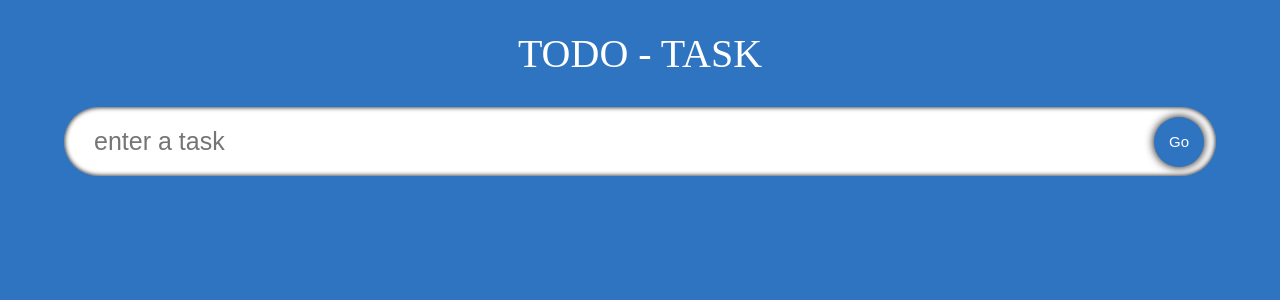
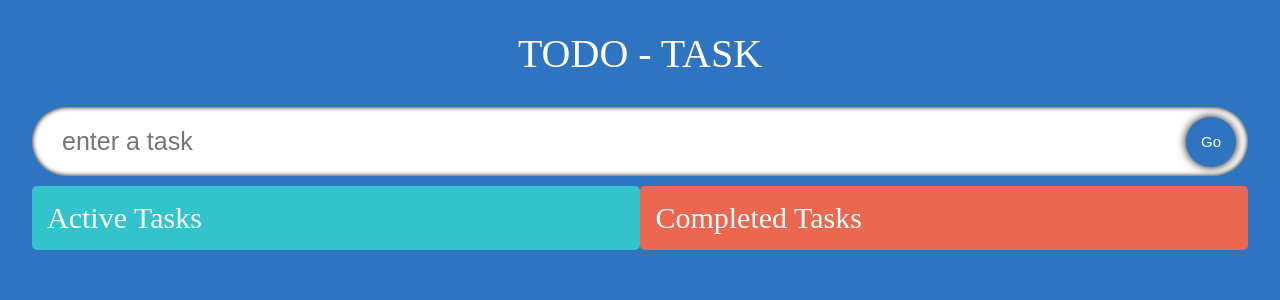
Before and after one commit to Bharat-2000/todo-app-typescript, a React (Create React App) app: page / in a window 1280 px wide. Shown: the top 300 px of the page. Built offline with nearby package versions, Linux system fonts and the light colour scheme; a web font is replaced by a local one.

Commit message:
changes for active and completed tasks

```diff
--- a/src/components/TodoList.tsx
+++ b/src/components/TodoList.tsx
@@ -11,9 +11,25 @@
 
 const TodoList: React.FC<TodoListProps> = ({ todos, setTodos }: TodoListProps) => {
     return (
+        // <div className="todos">
+        //     {
+        //         todos.map(todo => (
+        //             <SingleTodo
+        //                 todo={todo}
+        //                 todos={todos}
+        //                 key={todo.id}
+        //                 setTodos={setTodos}
+        //             />
+        //         ))
+        //     }
+        // </div>
+        <div className="container">
             <div className="todos">
+                <span className="todos__heading">
+                    Active Tasks
+                </span>
                 {
-                todos.map(todo => (
+                    todos.map((todo) => (
                         <SingleTodo
                             todo={todo}
                             todos={todos}
@@ -23,6 +39,22 @@
                     ))
                 }
             </div>
+            <div className="todos remove">
+                <span className="todos__heading">
+                    Completed Tasks
+                </span>
+                {
+                    todos.map((todo) => (
+                        <SingleTodo
+                            todo={todo}
+                            todos={todos}
+                            key={todo.id}
+                            setTodos={setTodos}
+                        />
+                    ))
+                }
+            </div>
+        </div>
     )
 }
 
--- a/src/components/styles.css
+++ b/src/components/styles.css
@@ -1,6 +1,6 @@
 .input {
   display: flex;
-    width: 90%;
+  width: 95%;
   position: relative;
   align-items: center;
 }
@@ -44,21 +44,59 @@
   box-shadow: 0 0 5px black;
 }
 
+.container {
+  width: 95%;
+  display: flex;
+  margin-top: 10px;
+  justify-content: space-between;
+  align-items: flex-start;
+}
+
 .todos {
+  border-radius: 5px;
   display: flex;
-    justify-content: space-evenly;
-    width: 90%;
-    flex-wrap: wrap;
+  flex-direction: column;
+  width: 47.5%;
+  padding: 15px;
+  background-color: rgb(50, 195, 205);
+}
+
+.dragactive {
+  background-color: rgb(0, 221, 236);
+}
+
+.dragcomplete {
+  background-color: rgb(255, 38, 0);
+}
+
+.remove {
+  background-color: rgb(235, 103, 80);
+}
+
+.todos__heading {
+  font-size: 30px;
+  /* text-align: center; */
+  color: white;
 }
 
 .todos__single {
   display: flex;
-    width: 29.5%;
   border-radius: 5px;
   padding: 20px;
   margin-top: 15px;
   background-image: url("https://img.freepik.com/free-photo/crumpled-yellow-paper-background-close-up_60487-2390.jpg?size=626&ext=jpg");
+  transition: 0.2s;
 }
+
+.drag {
+  box-shadow: 0 0 20px black;
+}
+
+.todos__single:hover {
+  box-shadow: 0 0 5px black;
+  transform: scale(1.03);
+}
+
 .todos__single--text {
   flex: 1;
   padding: 5px;
@@ -76,9 +114,9 @@
   cursor: pointer;
 }
 
-  @media (max-width: 1200px) {
-    .todos__single {
-      width: 40%;
+@media (max-width: 1100px) {
+  .todos {
+    width: 45%;
   }
 }
 
@@ -86,10 +124,12 @@
   .input {
     width: 95%;
   }
+  .container {
+    width: 95%;
+    flex-direction: column;
+  }
   .todos {
     width: 95%;
-    }
-    .todos__single {
-      width: 100%;
+    margin-bottom: 10px;
   }
 }
```
Lines whose indentation alone changed are shown as unchanged.
